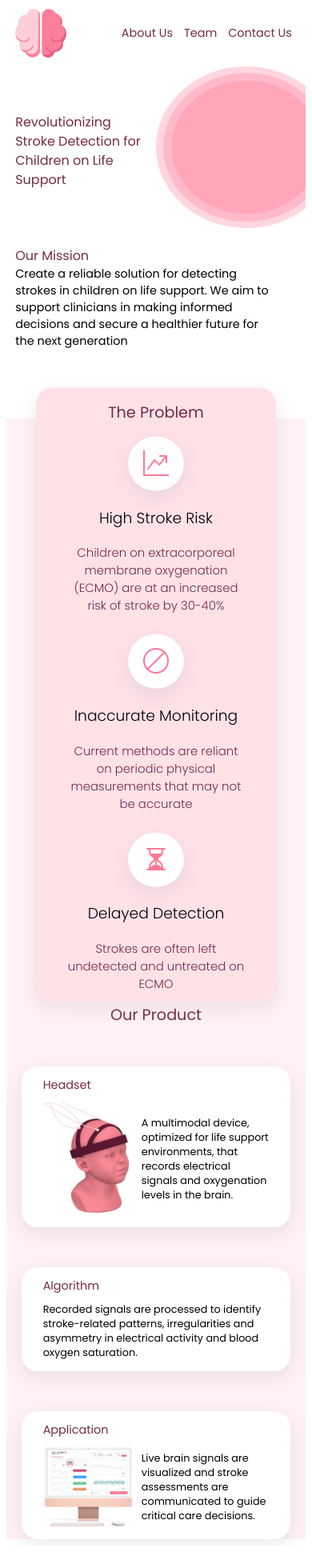
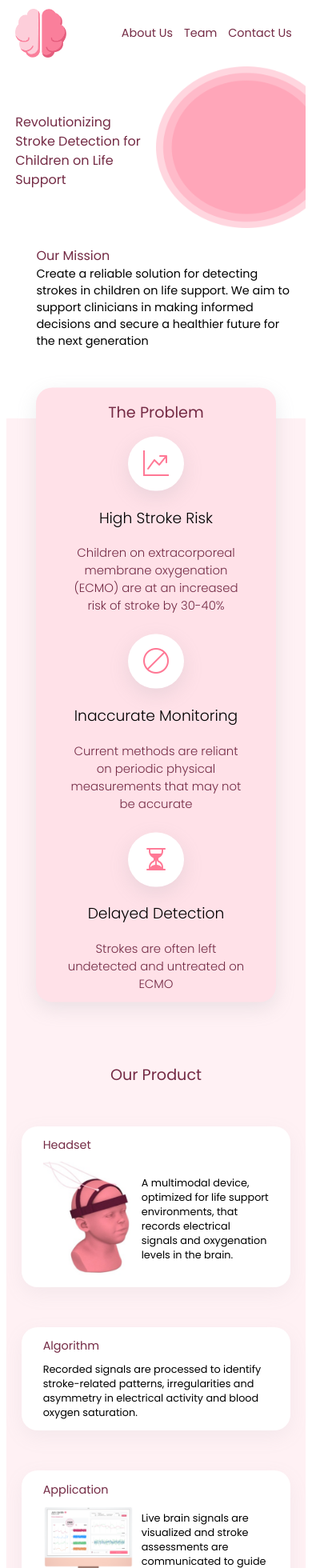
Before and after one commit to yna-arpon/NeuraSense-Website, a React (Vite) app: page / in a window 390 px wide. Shown: the top 1960 px of the page at 80% size. Before the commit the page ends 1932 px from the top, so only its background shows below. Built offline with nearby package versions, Linux system fonts and the light colour scheme.

Commit message:
Formatting changes

```diff
--- a/src/components/Mission/Mission.module.css
+++ b/src/components/Mission/Mission.module.css
@@ -1,8 +1,10 @@
 #missionDiv {
     display: flex;
     flex-direction: column;
-    width: 60%;
+    justify-content: center;
+    width: 80%;
     margin: 3%;
+    margin-left: 10%;
 }
 
 h1 {
--- a/src/components/ProdBranch/ProdBranch.module.css
+++ b/src/components/ProdBranch/ProdBranch.module.css
@@ -2,7 +2,7 @@
     background-color: white;
     border-radius: 40px;
     padding: 5%;
-    box-shadow: rgba(149, 157, 165, 0.2) 0px 8px 24px;
+    box-shadow: rgba(149, 157, 165, 0.1) 0px 8px 24px;
 }
 
 #heading {
--- a/src/components/Solution/Solution.module.css
+++ b/src/components/Solution/Solution.module.css
@@ -14,6 +14,7 @@
 /* Reponsive design for screens less than 599px */
 @media screen and (max-width: 599px) {
     #solutionDiv {
+        margin-top: 10%;
         width: 90%;
     }
 }
```
